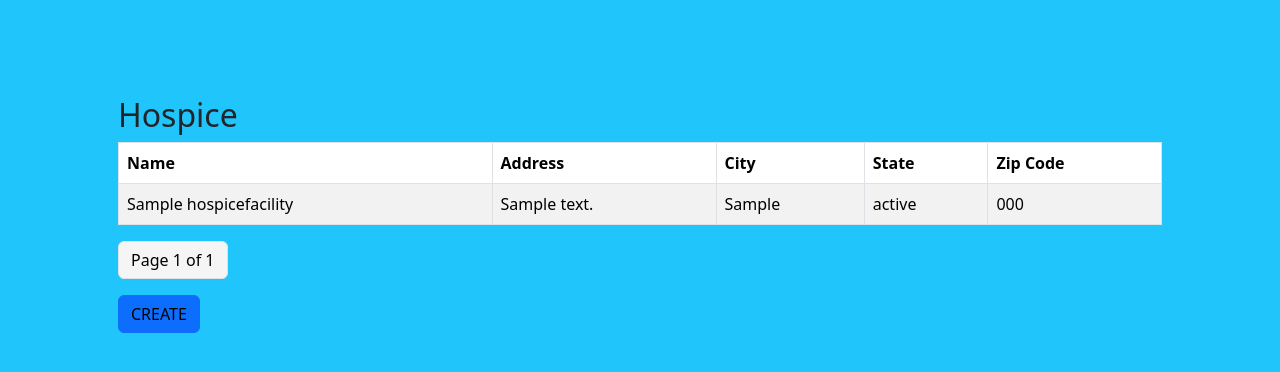
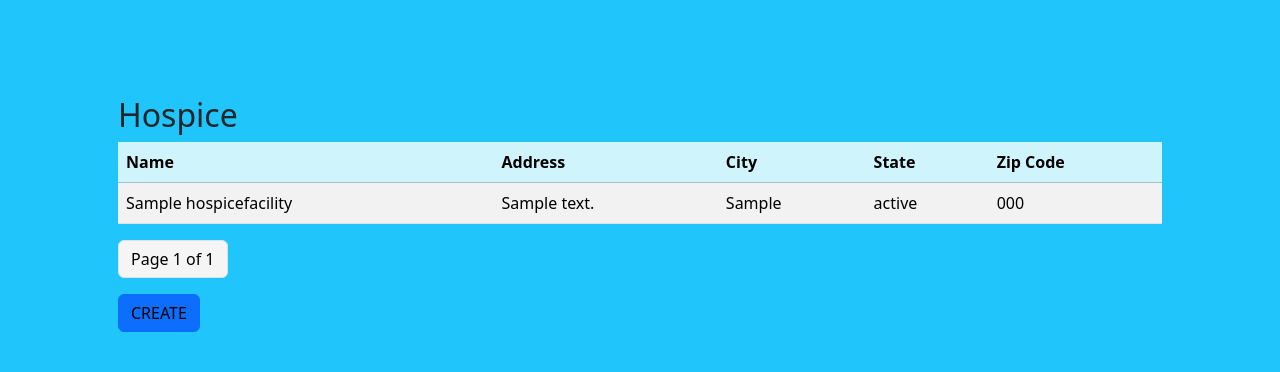
Before and after one commit to suntripper6/ABlueRainbowProject, a Django app: page /hospice/list in a window 1280 px wide. Shown: the part 56-428 px from the top of the page. Run offline with Django 4.2, Linux system fonts and the light colour scheme; tables that the repository leaves empty hold one stand-in row (values such as "Sample post"); some libraries are stand-ins or nearby versions.

Commit message:
removed some borders and added highlight

```diff
--- a/a_blue_rainbow/templates/assistedliving/list.html
+++ b/a_blue_rainbow/templates/assistedliving/list.html
@@ -1,8 +1,8 @@
 {% extends "base.html" %} {% block content %}
 <div class="container p-5 my-5">
   <h2>Assisted Living Facilities</h2>
-  <table class="table table-striped table-hover table-bordered">
-    <thead>
+  <table class="table table-striped table-hover">
+    <thead class="table-info">
       <tr>
         <th>Name</th>
         <th>Address</th>
--- a/a_blue_rainbow/templates/homehealth/list.html
+++ b/a_blue_rainbow/templates/homehealth/list.html
@@ -1,8 +1,8 @@
 {% extends "base.html" %} {% block content %}
 <div class="container p-5 my-5">
   <h2>Home Health Care Resources</h2>
-  <table class="table table-striped table-hover table-bordered">
-    <thead>
+  <table class="table table-striped table-hover">
+    <thead class="table-info">
       <tr>
         <th>Name</th>
         <th>Address</th>
--- a/a_blue_rainbow/templates/hospice/list.html
+++ b/a_blue_rainbow/templates/hospice/list.html
@@ -1,8 +1,8 @@
 {% extends "base.html" %} {% block content %}
 <div class="container p-5 my-5">
     <h2>Hospice</h2>
-    <table class="table table-striped table-hover table-bordered">
-      <thead>
+    <table class="table table-striped table-hover">
+      <thead class="table-info">
         <tr>
           <th>Name</th>
           <th>Address</th>
--- a/a_blue_rainbow/templates/skillednursing/list.html
+++ b/a_blue_rainbow/templates/skillednursing/list.html
@@ -1,8 +1,8 @@
 {% extends "base.html" %} {% block content %}
 <div class="container p-5 my-5">
     <h2>Skilled Nursing Facilities</h2>
-    <table class="table table-striped table-hover table-bordered">
-      <thead>
+    <table class="table table-striped table-hover">
+      <thead class="table-info">
         <tr>
           <th>Name</th>
           <th>Address</th>
```
